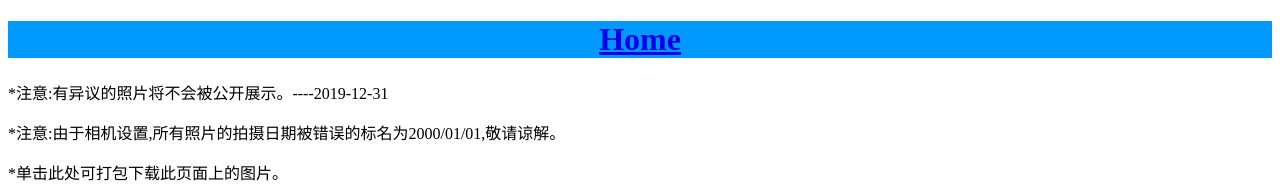
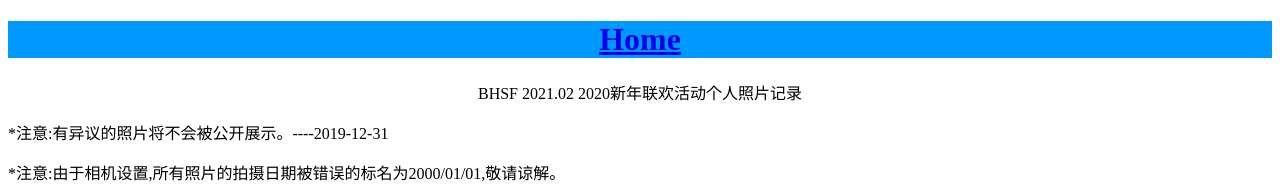
Before and after one commit to JACK-CLDS/JACK-CLDS.github.io, a plain HTML site: page pages/BHSF-2020-PARTY/Page.html in a window 1280 px wide. Shown: the top 184 px of the page. Drawn offline with Linux system fonts and the light colour scheme.

Commit message:
Update Page.html

```diff
--- a/pages/BHSF-2020-PARTY/Page.html
+++ b/pages/BHSF-2020-PARTY/Page.html
@@ -11,6 +11,7 @@
 <div align="center">
   <h1 style="background-color:#09F"><a href="https://jack-clds.github.io/">Home</a></h1>
 </div>
+  <p align="center">BHSF 2021.02 2020新年联欢活动个人照片记录</p>
 <p>*注意:有异议的照片将不会被公开展示。----2019-12-31</p>
 <p>*注意:由于相机设置,所有照片的拍摄日期被错误的标名为2000/01/01,敬请谅解。</p>
 <p>*单击此处可打包下载此页面上的图片。</p>
```
